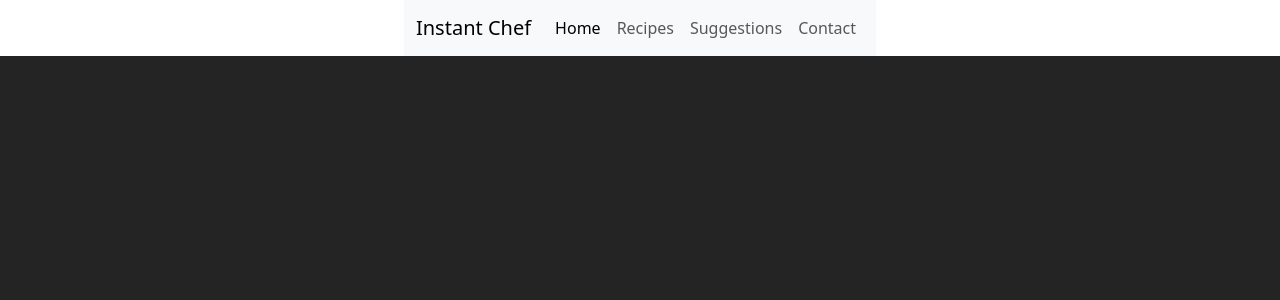
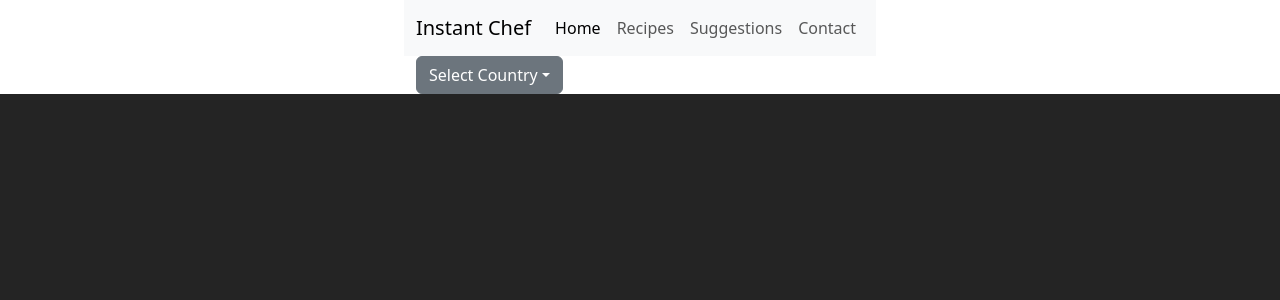
Before and after one commit to Pine-Box/instant-chef, a React (Vite) app: page / in a window 1280 px wide. Shown: the top 300 px of the page. Built offline with nearby package versions, Linux system fonts and the light colour scheme.

Commit message:
add home and country selector components

```diff
--- /dev/null
+++ b/src/components/pages/CountrySelector.jsx
@@ -0,0 +1,38 @@
+import React from "react";
+
+const handleCountrySelect = () => {
+  return (
+    <div className="container">
+      <div className="dropdown">
+        <button
+          className="btn btn-secondary dropdown-toggle"
+          type="button"
+          id="dropdownMenuButton1"
+          data-bs-toggle="dropdown"
+          aria-expanded="false"
+        >
+          Select Country
+        </button>
+        <ul className="dropdown-menu" aria-labelledby="dropdownMenuButton1">
+          <li>
+            <a className="dropdown-item" href="#">
+              Action
+            </a>
+          </li>
+          <li>
+            <a className="dropdown-item" href="#">
+              Another action
+            </a>
+          </li>
+          <li>
+            <a className="dropdown-item" href="#">
+              Something else here
+            </a>
+          </li>
+        </ul>
+      </div>
+    </div>
+  );
+};
+
+export default handleCountrySelect;
--- a/src/components/pages/Home.jsx
+++ b/src/components/pages/Home.jsx
@@ -1,7 +1,12 @@
-import React from 'react'
+import React from "react";
+import HandleCountrySelect from "./CountrySelector";
 
 function Home() {
-    return
+  return (
+    <>
+      <HandleCountrySelect />
+    </>
+  );
 }
 
-export default Home
+export default Home;
```
